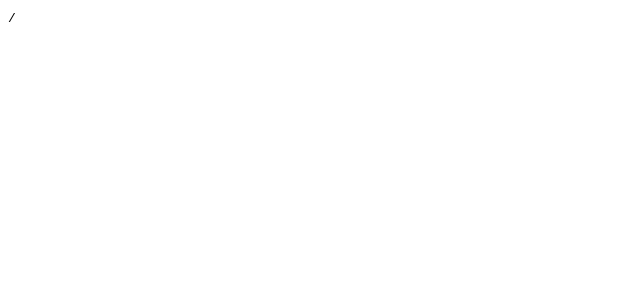
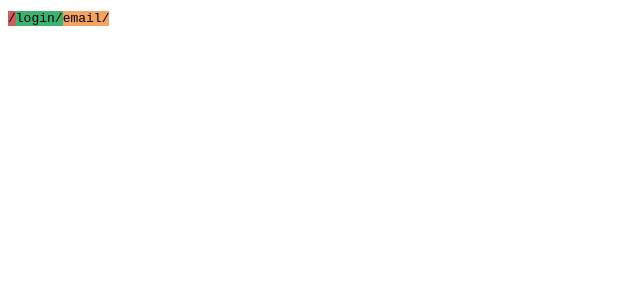
Before and after one commit to kosachemoto/silver-disco, a React (Vite) app: page /login/email in a window 1280 px wide. Shown: the top 300 px of the page, without its empty margins (0-640 px from the left). Built offline with nearby package versions, Linux system fonts and the light colour scheme.

Commit message:
feat: set up react router

```diff
--- a/package.json
+++ b/package.json
@@ -12,7 +12,8 @@
   },
   "dependencies": {
     "react": "19.1.0",
-    "react-dom": "19.1.0"
+    "react-dom": "19.1.0",
+    "react-router": "7.7.1"
   },
   "devDependencies": {
     "@eslint/js": "9.30.1",
--- a/src/app.tsx
+++ /dev/null
@@ -1,5 +0,0 @@
-import React from 'react';
-
-export const App: React.FC = () => {
-    return <code>/</code>;
-};
--- a/src/main.tsx
+++ b/src/main.tsx
@@ -1,9 +1,26 @@
 import { StrictMode } from 'react';
 import { createRoot } from 'react-dom/client';
-import { App } from './app';
+import { Root } from '../src/pages/root/ui';
+import { Login } from '../src/pages/login/ui';
+import { LoginEmail } from '../src/pages/login-email/ui';
+import { LoginPassword } from '../src/pages/login-password/ui';
+import { Routes, Route, BrowserRouter, Navigate } from 'react-router';
 
 createRoot(document.getElementById('root')!).render(
     <StrictMode>
-        <App />
+        <BrowserRouter>
+            <Routes>
+                <Route element={<Root />}>
+                    <Route path="login" element={<Login />}>
+                        <Route
+                            index
+                            element={<Navigate to="email" replace />}
+                        />
+                        <Route path="email" element={<LoginEmail />} />
+                        <Route path="password" element={<LoginPassword />} />
+                    </Route>
+                </Route>
+            </Routes>
+        </BrowserRouter>
     </StrictMode>
 );
--- /dev/null
+++ b/src/pages/login-email/ui/index.ts
@@ -0,0 +1 @@
+export { LoginEmail } from './login-email';
--- /dev/null
+++ b/src/pages/login-email/ui/login-email.tsx
@@ -0,0 +1,5 @@
+import React from 'react';
+
+export const LoginEmail: React.FC = () => {
+    return <code style={{ backgroundColor: 'sandybrown' }}>email/</code>;
+};
--- /dev/null
+++ b/src/pages/login-password/ui/index.ts
@@ -0,0 +1 @@
+export { LoginPassword } from './login-password';
--- /dev/null
+++ b/src/pages/login-password/ui/login-password.tsx
@@ -0,0 +1,5 @@
+import React from 'react';
+
+export const LoginPassword: React.FC = () => {
+    return <code style={{ backgroundColor: 'skyblue' }}>password/</code>;
+};
--- /dev/null
+++ b/src/pages/login/ui/index.ts
@@ -0,0 +1 @@
+export { Login } from './login';
--- /dev/null
+++ b/src/pages/login/ui/login.tsx
@@ -0,0 +1,11 @@
+import React from 'react';
+import { Outlet } from 'react-router';
+
+export const Login: React.FC = () => {
+    return (
+        <code style={{ backgroundColor: 'mediumseagreen' }}>
+            login/
+            <Outlet />
+        </code>
+    );
+};
--- /dev/null
+++ b/src/pages/root/ui/index.ts
@@ -0,0 +1 @@
+export { Root } from './root';
--- /dev/null
+++ b/src/pages/root/ui/root.tsx
@@ -0,0 +1,10 @@
+import React from 'react';
+import { Outlet } from 'react-router';
+
+export const Root: React.FC = () => {
+    return (
+        <code style={{ backgroundColor: 'indianred' }}>
+            /<Outlet />
+        </code>
+    );
+};
```
Also changed, not shown: 1 other file (tests, documents, lock files or other folders).
